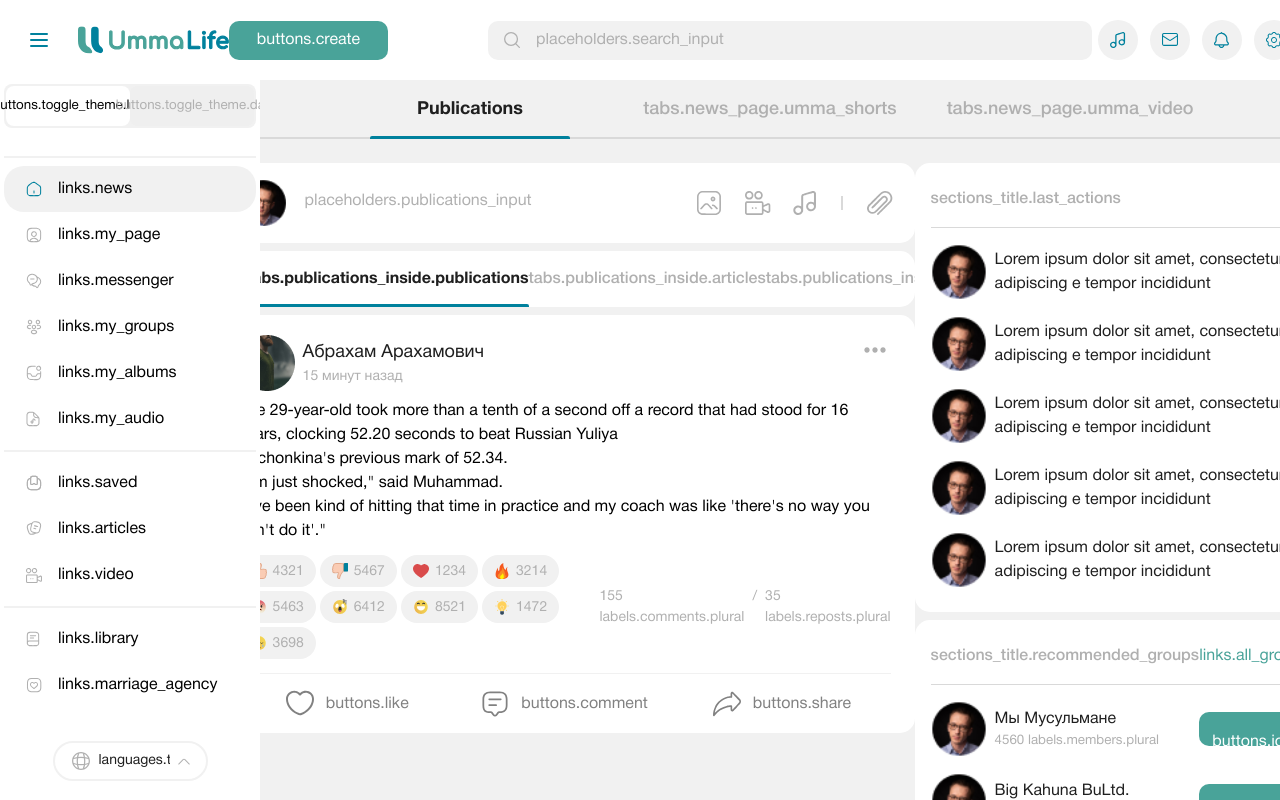
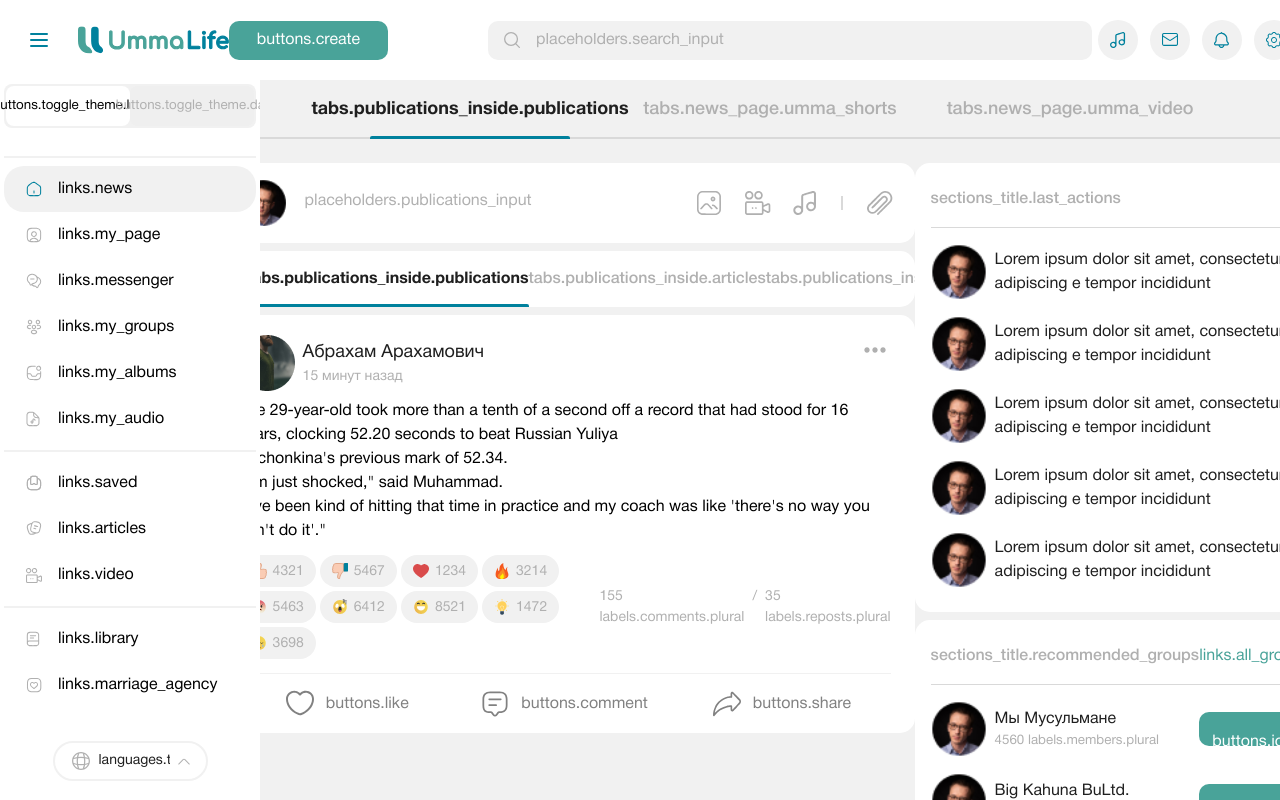
Before and after one commit to bakhodur-nazriev/UmmaLife, a Vue app: page /en/news in a window 1280 px wide. Built offline with nearby package versions, Linux system fonts and the light colour scheme; what vue-tel-input would draw is missing.

Commit message:
Fix PublicationTab.vue for small display

```diff
--- a/src/components/ui/NewsMainTabs.vue
+++ b/src/components/ui/NewsMainTabs.vue
@@ -8,15 +8,12 @@
         @click="changeTab(index)"
       >
         <div v-if="tab.index === 0">
-          <span
-            @click="toggleDropdown()"
-            class="dropdown-tab"
-          >
-            {{ tab.title }}
+          <span class="dropdown-tab">
+            {{ tapTitleForSmallDisplay }}
             <ArrowDownIcon class="dropdown-tab__icon" />
           </span>
         </div>
-        <span v-if="tab.index !== 0">{{ tab.title }}</span>
+        <span v-if="tab.index > 0">{{ tab.title }}</span>
       </div>
     </div>
 
@@ -72,21 +69,10 @@ export default {
       tabs: [],
       categories: [],
       isDropdownOpen: false,
-      firstTabClicked: false
     }
   },
   methods: {
-    toggleDropdown () {
-      if (this.activeTab === 0) {
-        if (!this.firstTabClicked) {
-          this.isDropdownOpen = !this.isDropdownOpen
-        } else {
-          this.firstTabClicked = true
-        }
-      }
-    },
     changeTab (index) {
-      this.firstTabClicked = false
       this.activeTab = index
       sessionStorage.setItem('activeTab', index.toString())
     }
@@ -98,22 +84,19 @@ export default {
       this.activeTab = parseInt(savedTab)
     }
 
-    const types = ['publications', 'article', 'photo', 'video', 'audio']
-
-    this.tabs = this.tabsArray.map((title, index) => {
-      if (index === 0) {
-        const selectedType = types[this.activeTab]
-        return {
-          index,
-          title: selectedType.charAt(0).toUpperCase() + selectedType.slice(1)
-        }
+    this.tabs = this.tabsArray.map((title, index) => ({
+      title,
+      index
+    }))
+  },
+  computed: {
+    tapTitleForSmallDisplay () {
+      if (this.$store.getters.getPublicationTab === '') {
+        return this.$t('tabs.publications_inside.publications')
       } else {
-        return {
-          index,
-          title
-        }
+        return this.$store.getters.getPublicationTab
       }
-    })
+    }
   }
 }
 </script>
@@ -148,7 +131,6 @@ export default {
       width: 200px;
 
       .dropdown-tab {
-
         &__icon {
           display: none;
         }
--- a/src/components/ui/Publications/ArticleTab.vue
+++ b/src/components/ui/Publications/ArticleTab.vue
@@ -64,4 +64,10 @@ export default {
     background-color: var(--color-white);
   }
 }
+
+@media (max-width: 576px) {
+  .article-block__article {
+    border-radius: 0;
+  }
+}
 </style>
--- a/src/components/ui/Publications/AudioTab.vue
+++ b/src/components/ui/Publications/AudioTab.vue
@@ -61,4 +61,10 @@ export default {
     background-color: var(--color-white);
   }
 }
+
+@media (max-width: 576px) {
+  .audio-block__article {
+    border-radius: 0;
+  }
+}
 </style>
--- a/src/components/ui/Publications/MainPublicationsTab.vue
+++ b/src/components/ui/Publications/MainPublicationsTab.vue
@@ -61,18 +61,17 @@ export default {
   },
   methods: {
     changeTab (index) {
+      this.$store.commit('setPublicationTabs', this.tabs[index].title)
       this.activeTab = index
       sessionStorage.setItem('activePublicationTab', index.toString())
     }
   },
   mounted () {
     const savedTab = sessionStorage.getItem('activePublicationTab')
-
     if (savedTab) {
       this.activeTab = parseInt(savedTab)
     }
-
-    this.tabs = this.tabsArray.map((title, index) => ({
+    this.tabs = this.tabsArray.map((title) => ({
       title
     }))
   }
@@ -108,7 +107,7 @@ export default {
         color: var(--color-mine-shaft);
         padding-bottom: 16px;
         font-weight: 600;
-        z-index: 100;
+        z-index: 5;
 
         svg {
           display: none;
--- a/src/components/ui/Publications/PhotoTab.vue
+++ b/src/components/ui/Publications/PhotoTab.vue
@@ -66,4 +66,10 @@ export default {
     background-color: var(--color-white);
   }
 }
+
+@media (max-width: 576px) {
+  .photo-block__article {
+    border-radius: 0;
+  }
+}
 </style>
--- a/src/components/ui/Publications/PublicationTab.vue
+++ b/src/components/ui/Publications/PublicationTab.vue
@@ -53,4 +53,10 @@ export default {
   border-radius: 15px;
   padding: 20px 24px 8px 24px;
 }
+
+@media (max-width: 576px) {
+  .post__block {
+    border-radius: 0;
+  }
+}
 </style>
--- a/src/components/ui/Publications/VideoTab.vue
+++ b/src/components/ui/Publications/VideoTab.vue
@@ -125,4 +125,10 @@ export default {
   align-items: center;
   color: var(--color-gray);
 }
+
+@media (max-width: 576px) {
+  .video-block__article {
+    border-radius: 0;
+  }
+}
 </style>
--- a/src/store/store.js
+++ b/src/store/store.js
@@ -7,7 +7,8 @@ const store = createStore({
       email: '',
       phoneNumber: '',
       selectedTheme: 'light',
-      isAuthenticated: false
+      isAuthenticated: false,
+      publicationTab: ''
     }
   },
   getters: {
@@ -25,6 +26,9 @@ const store = createStore({
     },
     getAuthenticated (state) {
       return state.isAuthenticated
+    },
+    getPublicationTab (state) {
+      return state.publicationTab
     }
   },
   mutations: {
@@ -39,6 +43,9 @@ const store = createStore({
     },
     setSelectedTheme (state, selectedTheme) {
       state.selectedTheme = selectedTheme
+    },
+    setPublicationTabs (state, selectedTab) {
+      state.publicationTab = selectedTab
     }
   },
   actions: {
```
